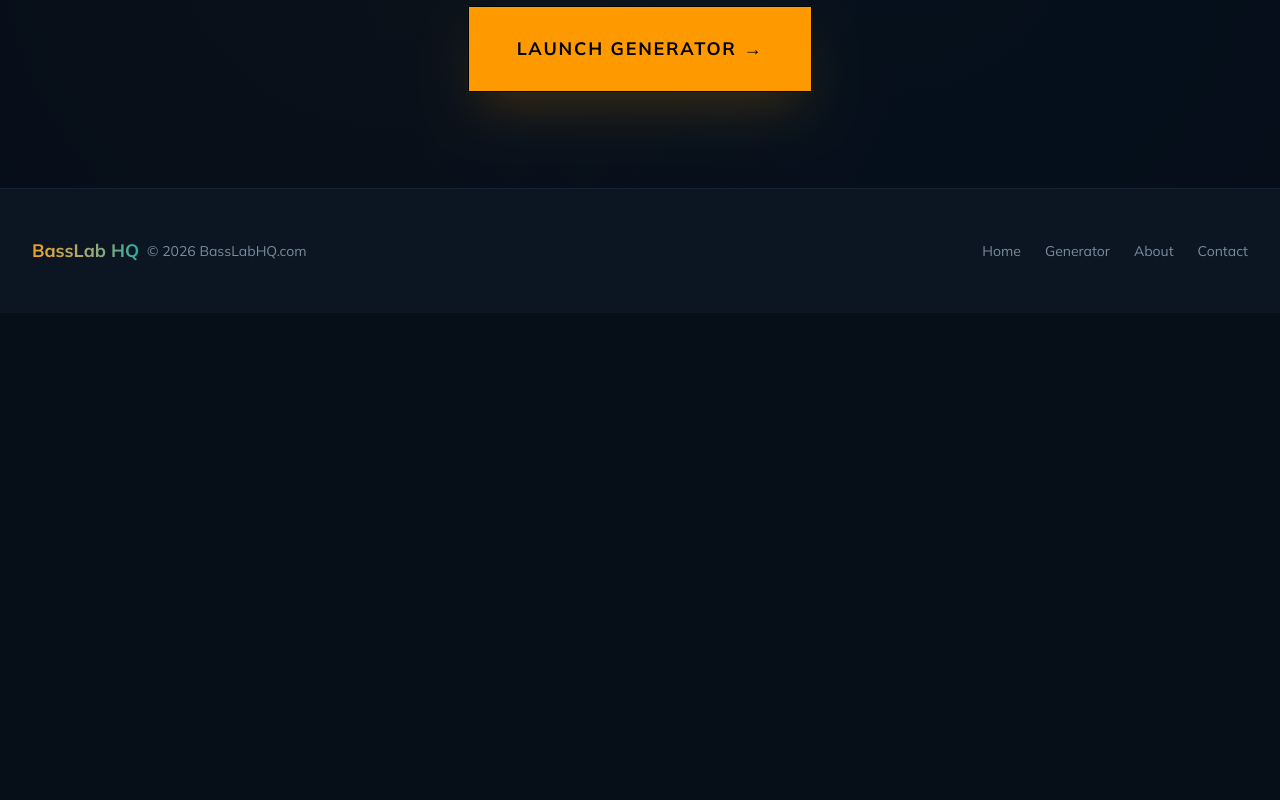
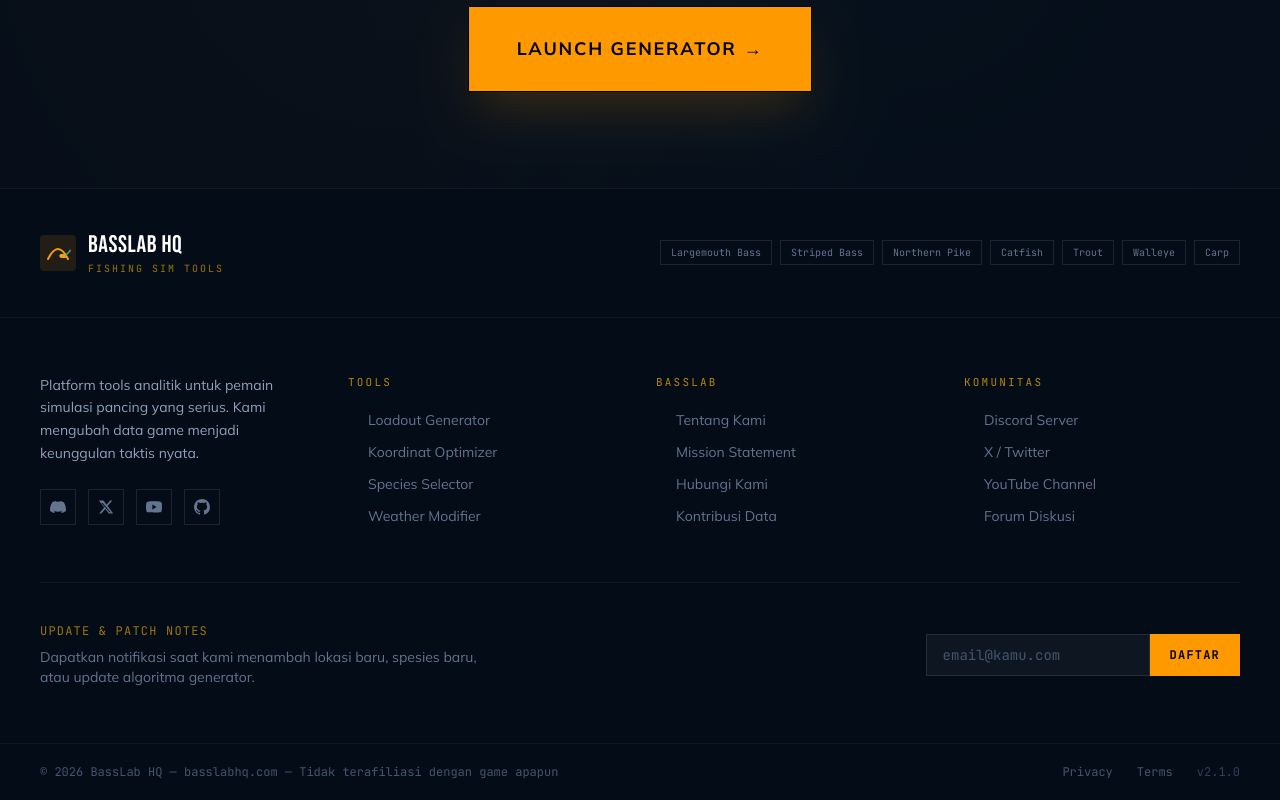
Before and after one commit to yusufsafary/basslabhq, a React (Vite) app: page / in a window 1280 px wide. Shown: the part 1880-2680 px from the top of the page. Before the commit the page ends 2193 px from the top, so only its background shows below. Built offline with nearby package versions, Linux system fonts and the light colour scheme.

Commit message:
feat: complete 4-col footer, newsletter, socials, species tags

```diff
--- a/src/components/Footer.tsx
+++ b/src/components/Footer.tsx
@@ -1,25 +1,162 @@
 import React from 'react';
 import { Link } from 'wouter';
 
+const sections = [
+  {
+    title: 'Tools',
+    links: [
+      { label: 'Loadout Generator', href: '/generator' },
+      { label: 'Koordinat Optimizer', href: '/generator' },
+      { label: 'Species Selector', href: '/generator' },
+      { label: 'Weather Modifier', href: '/generator' },
+    ],
+  },
+  {
+    title: 'BassLab',
+    links: [
+      { label: 'Tentang Kami', href: '/about' },
+      { label: 'Mission Statement', href: '/about' },
+      { label: 'Hubungi Kami', href: '/contact' },
+      { label: 'Kontribusi Data', href: '/contact' },
+    ],
+  },
+  {
+    title: 'Komunitas',
+    links: [
+      { label: 'Discord Server', href: '#' },
+      { label: 'X / Twitter', href: '#' },
+      { label: 'YouTube Channel', href: '#' },
+      { label: 'Forum Diskusi', href: '#' },
+    ],
+  },
+];
+
+const SPECIES_TAGS = ['Largemouth Bass', 'Striped Bass', 'Northern Pike', 'Catfish', 'Trout', 'Walleye', 'Carp'];
+
 export default function Footer() {
   return (
-    <footer className="border-t border-border bg-card mt-auto">
-      <div className="max-w-7xl mx-auto px-4 sm:px-6 lg:px-8 py-12">
-        <div className="flex flex-col md:flex-row justify-between items-center gap-6">
-          <div className="flex items-center gap-2">
-            <span className="font-bold text-lg bg-clip-text text-transparent bg-gradient-to-r from-primary to-secondary">
-              BassLab HQ
-            </span>
-            <span className="text-muted-foreground text-sm">
-              &copy; {new Date().getFullYear()} BassLabHQ.com
-            </span>
+    <footer className="bg-[#040c18] border-t border-white/6 mt-auto">
+      {/* Top band */}
+      <div className="border-b border-white/5">
+        <div className="max-w-7xl mx-auto px-6 md:px-10 py-10">
+          <div className="flex flex-col md:flex-row md:items-center justify-between gap-6">
+            <div>
+              <Link href="/" className="inline-flex items-center gap-3">
+                <svg width="36" height="36" viewBox="0 0 36 36" fill="none">
+                  <rect width="36" height="36" fill="rgba(245,158,11,0.12)" rx="4"/>
+                  <path d="M8 24 C10 20 14 14 18 14 C22 14 26 20 28 24" stroke="#f59e0b" strokeWidth="2" strokeLinecap="round" fill="none"/>
+                  <ellipse cx="23" cy="21" rx="3.5" ry="2" fill="#f59e0b" opacity="0.9"/>
+                  <ellipse cx="23" cy="21" rx="3.5" ry="2" fill="#f59e0b"/>
+                  <line x1="26" y1="20" x2="30" y2="16" stroke="#14b8a6" strokeWidth="1.5" strokeLinecap="round"/>
+                  <circle cx="30" cy="15.5" r="1" fill="#ef4444"/>
+                  <path d="M19 20.5 L20.5 19 L22 20.5" stroke="rgba(255,255,255,0.3)" strokeWidth="0.8" fill="none"/>
+                </svg>
+                <div>
+                  <span className="font-display text-2xl text-white tracking-wide">BASSLAB HQ</span>
+                  <div className="text-[10px] font-mono text-amber-400/60 tracking-[0.2em]">FISHING SIM TOOLS</div>
+                </div>
+              </Link>
+            </div>
+
+            <div className="flex flex-wrap gap-2">
+              {SPECIES_TAGS.map(tag => (
+                <span key={tag} className="text-[10px] font-mono px-2.5 py-1 border border-white/10 text-slate-500 hover:border-amber-500/30 hover:text-amber-400/70 transition-colors cursor-default">
+                  {tag}
+                </span>
+              ))}
+            </div>
+          </div>
+        </div>
+      </div>
+
+      {/* Main footer content */}
+      <div className="max-w-7xl mx-auto px-6 md:px-10 py-14">
+        <div className="grid grid-cols-1 md:grid-cols-2 lg:grid-cols-4 gap-10 md:gap-8">
+          {/* Brand column */}
+          <div className="lg:pr-8">
+            <p className="text-slate-400 text-sm leading-relaxed mb-6">
+              Platform tools analitik untuk pemain simulasi pancing yang serius. Kami mengubah data game menjadi keunggulan taktis nyata.
+            </p>
+            <div className="flex gap-3">
+              {/* Discord */}
+              <a href="#" className="w-9 h-9 border border-white/10 flex items-center justify-center text-slate-500 hover:border-indigo-500/50 hover:text-indigo-400 transition-all duration-200">
+                <svg viewBox="0 0 24 24" fill="currentColor" className="w-4 h-4">
+                  <path d="M20.317 4.37a19.791 19.791 0 00-4.885-1.515.074.074 0 00-.079.037c-.21.375-.444.864-.608 1.25a18.27 18.27 0 00-5.487 0 12.64 12.64 0 00-.617-1.25.077.077 0 00-.079-.037A19.736 19.736 0 003.677 4.37a.07.07 0 00-.032.027C.533 9.046-.32 13.58.099 18.057a.082.082 0 00.031.057 19.9 19.9 0 005.993 3.03.078.078 0 00.084-.028c.462-.63.874-1.295 1.226-1.994.021-.041.001-.09-.041-.106a13.107 13.107 0 01-1.872-.892.077.077 0 01-.008-.128 10.2 10.2 0 00.372-.292.074.074 0 01.077-.01c3.928 1.793 8.18 1.793 12.062 0a.074.074 0 01.078.01c.12.098.246.198.373.292a.077.077 0 01-.006.127 12.299 12.299 0 01-1.873.892.077.077 0 00-.041.107c.36.698.772 1.362 1.225 1.993a.076.076 0 00.084.028 19.839 19.839 0 006.002-3.03.077.077 0 00.032-.054c.5-5.177-.838-9.674-3.549-13.66a.061.061 0 00-.031-.03z"/>
+                </svg>
+              </a>
+              {/* X/Twitter */}
+              <a href="#" className="w-9 h-9 border border-white/10 flex items-center justify-center text-slate-500 hover:border-slate-400/50 hover:text-slate-300 transition-all duration-200">
+                <svg viewBox="0 0 24 24" fill="currentColor" className="w-4 h-4">
+                  <path d="M18.244 2.25h3.308l-7.227 8.26 8.502 11.24H16.17l-5.214-6.817L4.99 21.75H1.68l7.73-8.835L1.254 2.25H8.08l4.713 6.231zm-1.161 17.52h1.833L7.008 5.95H5.078z"/>
+                </svg>
+              </a>
+              {/* YouTube */}
+              <a href="#" className="w-9 h-9 border border-white/10 flex items-center justify-center text-slate-500 hover:border-red-500/50 hover:text-red-400 transition-all duration-200">
+                <svg viewBox="0 0 24 24" fill="currentColor" className="w-4 h-4">
+                  <path d="M23.498 6.186a3.016 3.016 0 00-2.122-2.136C19.505 3.545 12 3.545 12 3.545s-7.505 0-9.377.505A3.017 3.017 0 00.502 6.186C0 8.07 0 12 0 12s0 3.93.502 5.814a3.016 3.016 0 002.122 2.136c1.871.505 9.376.505 9.376.505s7.505 0 9.377-.505a3.015 3.015 0 002.122-2.136C24 15.93 24 12 24 12s0-3.93-.502-5.814zM9.545 15.568V8.432L15.818 12l-6.273 3.568z"/>
+                </svg>
+              </a>
+              {/* GitHub */}
+              <a href="#" className="w-9 h-9 border border-white/10 flex items-center justify-center text-slate-500 hover:border-white/30 hover:text-slate-300 transition-all duration-200">
+                <svg viewBox="0 0 24 24" fill="currentColor" className="w-4 h-4">
+                  <path d="M12 0C5.37 0 0 5.37 0 12c0 5.31 3.435 9.795 8.205 11.385.6.105.825-.255.825-.57 0-.285-.015-1.23-.015-2.235-3.015.555-3.795-.735-4.035-1.41-.135-.345-.72-1.41-1.23-1.695-.42-.225-1.02-.78-.015-.795.945-.015 1.62.87 1.845 1.23 1.08 1.815 2.805 1.305 3.495.99.105-.78.42-1.305.765-1.605-2.67-.3-5.46-1.335-5.46-5.925 0-1.305.465-2.385 1.23-3.225-.12-.3-.54-1.53.12-3.18 0 0 1.005-.315 3.3 1.23.96-.27 1.98-.405 3-.405s2.04.135 3 .405c2.295-1.56 3.3-1.23 3.3-1.23.66 1.65.24 2.88.12 3.18.765.84 1.23 1.905 1.23 3.225 0 4.605-2.805 5.625-5.475 5.925.435.375.81 1.095.81 2.22 0 1.605-.015 2.895-.015 3.3 0 .315.225.69.825.57A12.02 12.02 0 0024 12c0-6.63-5.37-12-12-12z"/>
+                </svg>
+              </a>
+            </div>
           </div>
 
-          <div className="flex space-x-6 text-sm text-muted-foreground">
-            <Link href="/" className="hover:text-primary transition-colors">Home</Link>
-            <Link href="/generator" className="hover:text-primary transition-colors">Generator</Link>
-            <Link href="/about" className="hover:text-primary transition-colors">About</Link>
-            <Link href="/contact" className="hover:text-primary transition-colors">Contact</Link>
+          {/* Nav sections */}
+          {sections.map((section) => (
+            <div key={section.title}>
+              <h4 className="text-[11px] font-mono tracking-[0.2em] text-amber-400/70 uppercase mb-5">{section.title}</h4>
+              <ul className="space-y-3">
+                {section.links.map((link) => (
+                  <li key={link.label}>
+                    <Link
+                      href={link.href}
+                      className="text-sm text-slate-500 hover:text-slate-200 transition-colors duration-150 flex items-center gap-2 group"
+                    >
+                      <span className="w-3 h-px bg-amber-500/0 group-hover:bg-amber-500/60 transition-all duration-200"></span>
+                      {link.label}
+                    </Link>
+                  </li>
+                ))}
+              </ul>
+            </div>
+          ))}
+        </div>
+
+        {/* Newsletter teaser */}
+        <div className="mt-14 pt-10 border-t border-white/5">
+          <div className="flex flex-col md:flex-row md:items-center justify-between gap-6">
+            <div className="flex-1 max-w-md">
+              <p className="text-xs font-mono text-amber-400/60 uppercase tracking-widest mb-2">Update & Patch Notes</p>
+              <p className="text-sm text-slate-500">Dapatkan notifikasi saat kami menambah lokasi baru, spesies baru, atau update algoritma generator.</p>
+            </div>
+            <div className="flex gap-0 flex-shrink-0">
+              <input
+                type="email"
+                placeholder="email@kamu.com"
+                className="bg-white/4 border border-white/10 px-4 py-2.5 text-sm text-slate-300 placeholder-slate-600 focus:outline-none focus:border-amber-500/40 font-mono w-56"
+              />
+              <button className="bg-amber-500 hover:bg-amber-400 text-black text-xs font-bold px-5 py-2.5 tracking-widest transition-colors duration-150 font-mono">
+                DAFTAR
+              </button>
+            </div>
+          </div>
+        </div>
+      </div>
+
+      {/* Bottom bar */}
+      <div className="border-t border-white/5">
+        <div className="max-w-7xl mx-auto px-6 md:px-10 py-5 flex flex-col sm:flex-row justify-between items-center gap-3">
+          <p className="text-xs font-mono text-slate-600">
+            &copy; {new Date().getFullYear()} BassLab HQ — basslabhq.com — Tidak terafiliasi dengan game apapun
+          </p>
+          <div className="flex gap-6">
+            <a href="#" className="text-xs font-mono text-slate-600 hover:text-slate-400 transition-colors">Privacy</a>
+            <a href="#" className="text-xs font-mono text-slate-600 hover:text-slate-400 transition-colors">Terms</a>
+            <span className="text-xs font-mono text-slate-700">v2.1.0</span>
           </div>
         </div>
       </div>
```
